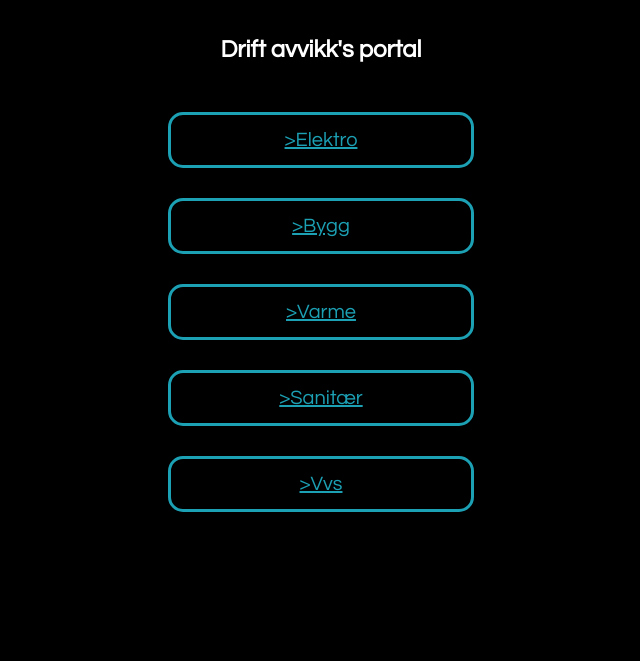
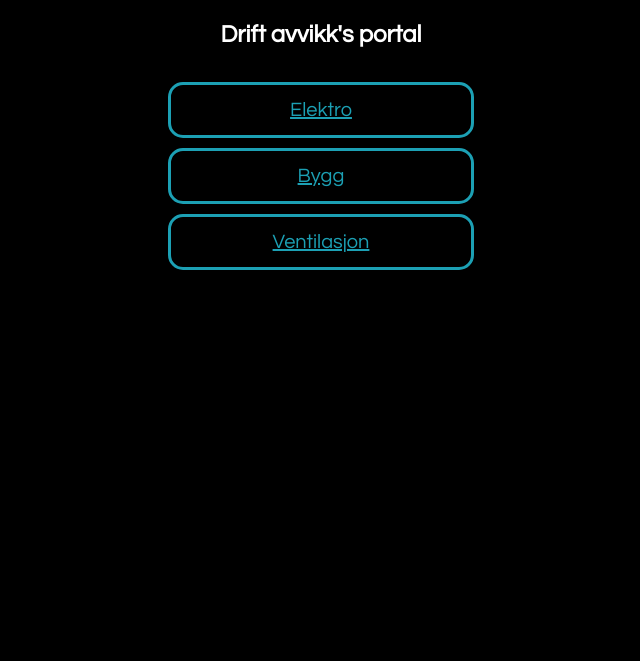
Before and after one commit to BjornKirknes/KubenDriftAvvikk, a plain HTML site: page index.html in a window 1280 px wide. Shown: the part 139-800 px from the top of the page, without its empty margins (319-959 px from the left). Drawn offline with Linux system fonts and the light colour scheme.

Commit message:
Added ventilation and reduced spacing

```diff
--- a/index.html
+++ b/index.html
@@ -17,24 +17,28 @@
 	<h2>Drift avvikk's portal</h2>
 </div>
 
-<div class="center">
-	<a href="https://forms.office.com/e/9xCWCZ7CxC" class="button">>Elektro</a>
+<div class="center2">
+	<a href="https://forms.office.com/e/9xCWCZ7CxC" class="button">Elektro</a>
 </div>
 
-<div class="center">
-	<a href="https://forms.office.com/e/HnqqLivKmV" class="button">>Bygg</a>
+<div class="center2">
+	<a href="https://forms.office.com/e/HnqqLivKmV" class="button">Bygg</a>
 </div>
 
-<div class="center">
-	<a href="https://google.com" class="button">>Varme</a>
+<div class="center2">
+	<a href="https://forms.office.com/e/Ude6K0JBLc" class="button">Ventilasjon</a>
 </div>
 
-<div class="center">
-	<a href="https://google.com" class="button">>Sanitær</a>
+<div class="hidden">
+	<a href="https://google.com" class="button">Varme</a>
 </div>
 
-<div class="center">
-	<a href="https://google.com" class="button">>Vvs</a>
+<div class="hidden">
+	<a href="https://google.com" class="button">Sanitær</a>
+</div>
+
+<div class="hidden">
+	<a href="https://google.com" class="button">Vvs</a>
 </div>
 </body>
 </html>
--- a/styles.css
+++ b/styles.css
@@ -42,11 +42,23 @@ a {
 
 .center {
  font-family: Century Gothic,CenturyGothic,AppleGothic,sans-serif;
- padding: 15px 25px;
+ padding: 10px 25px;
  text-align: center;
  color: white
 }
 
+.center2 {
+ font-family: Century Gothic,CenturyGothic,AppleGothic,sans-serif;
+ padding: 5px 25px;
+ text-align: center;
+ color: white
+}
+
+.hidden {
+ display: none;
+}
+
+
 body {
   background-color: Black;
 }
```
